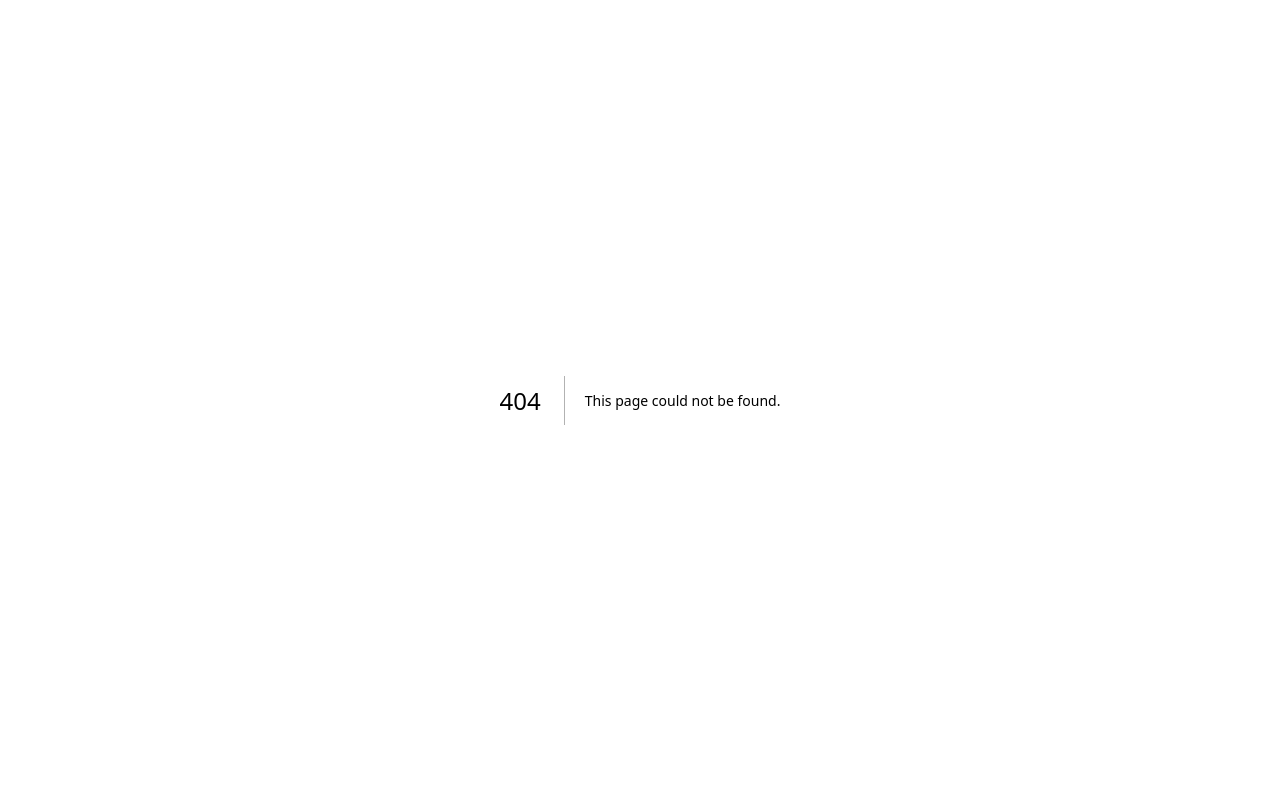
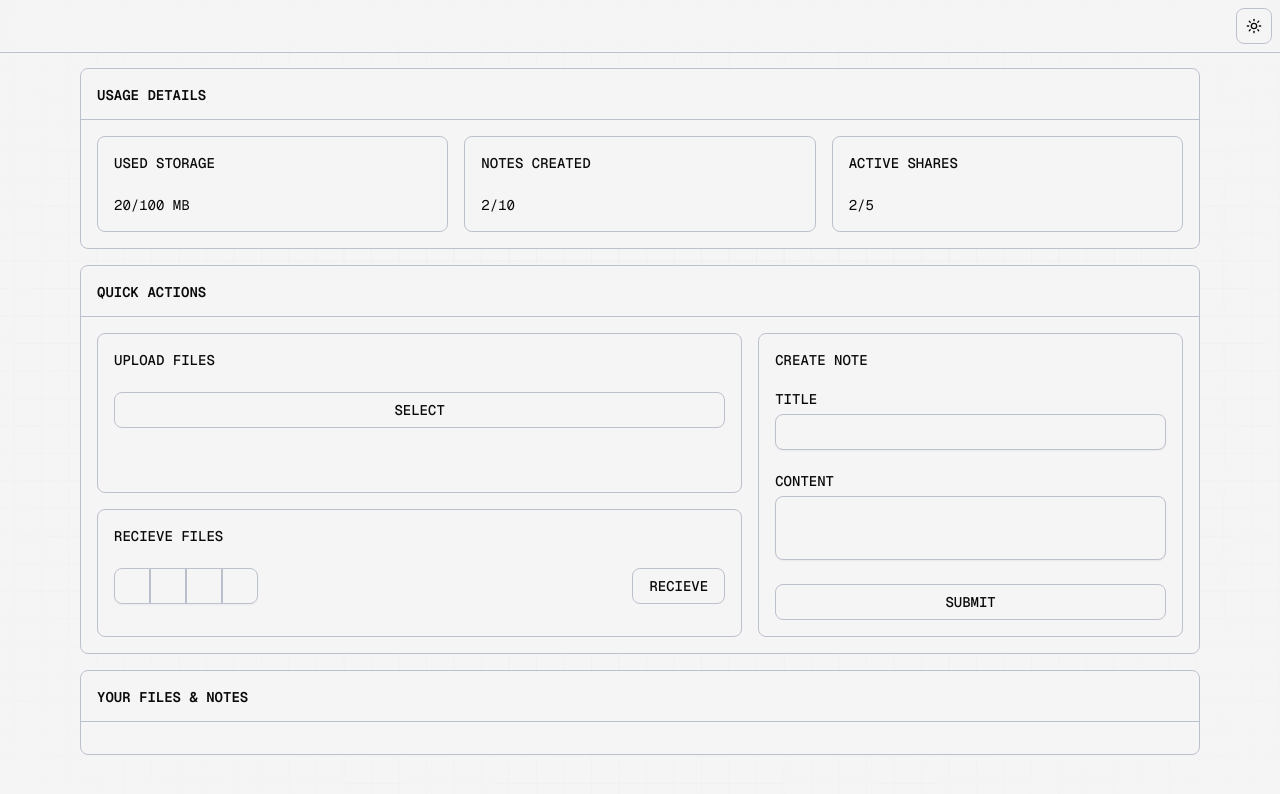
Before and after one commit to d1rshan/tmplockr, a Next.js app: page /dashboard in a window 1280 px wide. Before the commit this address had no page. Shown: the top 794 px of the page. Built offline with nearby package versions, Linux system fonts and the light colour scheme.

Commit message:
feat: add dashboard page with basic layout bento

```diff
--- /dev/null
+++ b/src/app/dashboard/page.tsx
@@ -0,0 +1,127 @@
+import { Button } from "@/components/ui/button";
+import { Card, CardContent, CardHeader, CardTitle } from "@/components/ui/card";
+import { Input } from "@/components/ui/input";
+import {
+  InputOTP,
+  InputOTPGroup,
+  InputOTPSlot,
+} from "@/components/ui/input-otp";
+import { Label } from "@/components/ui/label";
+import { Textarea } from "@/components/ui/textarea";
+import Link from "next/link";
+
+export default function DashboardPage() {
+  return (
+    <div className="px-4 pt-17 max-w-6xl mx-auto grid grid-cols-1 gap-4">
+      <UsageDetailsCard />
+      <QuickActionsCard />
+      <Card>
+        <CardHeader separator>
+          <CardTitle>YOUR FILES & NOTES</CardTitle>
+        </CardHeader>
+        <CardContent></CardContent>
+      </Card>
+    </div>
+  );
+}
+
+export const UsageDetailsCard = () => {
+  return (
+    <Card>
+      <CardHeader separator>
+        <CardTitle>USAGE DETAILS</CardTitle>
+      </CardHeader>
+      <CardContent className="grid grid-cols-1 sm:grid-cols-3 gap-4">
+        <Card>
+          <CardHeader>
+            <CardTitle>USED STORAGE</CardTitle>
+          </CardHeader>
+          <CardContent>20/100 MB</CardContent>
+        </Card>
+        <Card>
+          <CardHeader>
+            <CardTitle>NOTES CREATED</CardTitle>
+          </CardHeader>
+          <CardContent>2/10</CardContent>
+        </Card>
+        <Card>
+          <CardHeader>
+            <CardTitle>ACTIVE SHARES</CardTitle>
+          </CardHeader>
+          <CardContent>2/5</CardContent>
+        </Card>
+      </CardContent>
+    </Card>
+  );
+};
+
+export const QuickActionsCard = () => {
+  return (
+    <Card>
+      <CardHeader separator>
+        <CardTitle>QUICK ACTIONS</CardTitle>
+      </CardHeader>
+      <CardContent className="grid grid-cols-1 sm:grid-cols-5 gap-4">
+        <Card className="sm:col-span-3 sm:row-span-3">
+          <CardHeader>
+            <CardTitle>UPLOAD FILES</CardTitle>
+          </CardHeader>
+          <CardContent>
+            <Button variant={"outline"} className="w-full">
+              SELECT
+            </Button>
+          </CardContent>
+        </Card>
+        <Card className="sm:row-span-4 sm:col-span-2">
+          <CardHeader>
+            <CardTitle>CREATE NOTE</CardTitle>
+          </CardHeader>
+          <CardContent>
+            <form>
+              <div className="grid gap-6 h-full">
+                <div className="grid gap-2">
+                  <Label htmlFor="code">TITLE</Label>
+                  <Input type="text" />
+                </div>
+                <div className="grid gap-2 h-full">
+                  <Label htmlFor="password">CONTENT</Label>
+                  <Textarea className="resize-none w-full h-full max-h-10" />
+                </div>
+                <Button
+                  asChild
+                  variant={"outline"}
+                  className="w-full gap-2"
+                  type="submit"
+                >
+                  <Link href="/dashboard">SUBMIT</Link>
+                </Button>
+              </div>
+            </form>
+          </CardContent>
+        </Card>
+        <Card className="sm:col-span-3 sm:row-span-1">
+          <CardHeader>
+            <CardTitle>RECIEVE FILES</CardTitle>
+          </CardHeader>
+          <CardContent>
+            <form>
+              <div className="flex justify-between items-center gap-2">
+                <InputOTP maxLength={4}>
+                  <InputOTPGroup>
+                    <InputOTPSlot index={0} />
+                    <InputOTPSlot index={1} />
+                    <InputOTPSlot index={2} />
+                    <InputOTPSlot index={3} />
+                  </InputOTPGroup>
+                </InputOTP>
+                <Button variant={"outline"} type="submit">
+                  RECIEVE
+                </Button>
+              </div>
+            </form>
+          </CardContent>
+        </Card>
+      </CardContent>
+    </Card>
+  );
+};
--- a/src/app/layout.tsx
+++ b/src/app/layout.tsx
@@ -1,9 +1,11 @@
 import type { Metadata } from "next";
-import { Inter, Geist, Geist_Mono } from "next/font/google";
+import { Geist, Geist_Mono } from "next/font/google";
 
 import { ThemeProvider } from "@/components/ui/theme-provider";
 
 import "./globals.css";
+import { Navbar } from "@/components/navbar";
+import { GridBackground } from "@/components/grid-background";
 
 const geist = Geist({
   variable: "--font-geist",
@@ -27,13 +29,15 @@ export default function RootLayout({
 }>) {
   return (
     <html lang="en" suppressHydrationWarning>
-      <body className={`${geist.variable}  ${geist_mono.variable} antialiased`}>
+      <body className={`${geist_mono.variable} font-mono relative antialiased`}>
         <ThemeProvider
           attribute={"class"}
           defaultTheme="system"
           enableSystem
           disableTransitionOnChange
         >
+          <Navbar />
+          <GridBackground />
           {children}
         </ThemeProvider>
       </body>
--- a/src/app/page.tsx
+++ b/src/app/page.tsx
@@ -1,34 +1,24 @@
-import { ModeToggle } from "@/components/mode-toggle";
 import { Button } from "@/components/ui/button";
-import Link from "next/link";
 
 export default function Home() {
   return (
-    <div className="relative min-h-screen w-full max-w-6xl mx-auto">
-      <Navbar />
-      <GridBackground />
+    <div className="min-h-screen pt-20 max-w-6xl mx-auto">
       <Hero />
-      <div className="mt-10 mb-20  px-4 grid gap-4 grid-cols-1 sm:grid-cols-2">
+      <div className="hidden mt-10 mb-20 px-4 sm:grid gap-4 grid-cols-2">
         <RecieveForm />
         <SignupForm />
         <LoginForm />
+      </div>
+      <div className="sm:hidden mt-10 grid grid-cols-1 px-4 gap-4">
+        <LoginForm />
+        <RecieveForm />
+        <SignupForm />
       </div>
     </div>
   );
 }
 
-export const GridBackground = () => {
-  return (
-    <div
-      className="-z-10  inset-x-0 mx-auto max-w-6xl h-screen fixed top-0 left-0 bg-background [--line-color:#EDEDED] dark:[--line-color:#202023]
-        bg-[linear-gradient(0deg,transparent_24%,var(--line-color)_25%,var(--line-color)_26%,transparent_27%,transparent_74%,var(--line-color)_75%,var(--line-color)_76%,transparent_77%,transparent),linear-gradient(90deg,transparent_24%,var(--line-color)_25%,var(--line-color)_26%,transparent_27%,transparent_74%,var(--line-color)_75%,var(--line-color)_76%,transparent_77%,transparent)]
-        bg-[size:55px_55px] mask-radial-from-20 "
-    />
-  );
-};
-
-export const Hero = () => {
-  const hero = `
+const hero = `
 ████████╗███╗   ███╗██████╗ ██╗      ██████╗  ██████╗██╗  ██╗██████╗
 ╚══██╔══╝████╗ ████║██╔══██╗██║     ██╔═══██╗██╔════╝██║ ██╔╝██╔══██╗
    ██║   ██╔████╔██║██████╔╝██║     ██║   ██║██║     █████╔╝ ██████╔╝
@@ -37,20 +27,11 @@ export const Hero = () => {
    ╚═╝   ╚═╝     ╚═╝╚═╝     ╚══════╝ ╚═════╝  ╚═════╝╚═╝  ╚═╝╚═╝  ╚═╝
   `;
 
+export const Hero = () => {
   return (
-    <div className="mt-20 text-center">
-      <pre className="ascii-art text-[6px] sm:text-xs lg:text-sm whitespace-pre-wrap ">
-        {hero}
-      </pre>
-    </div>
-  );
-};
-
-export const Navbar = () => {
-  return (
-    <nav className="z-10 fixed top-0 left-0 bg-background/80 backdrop-blur-md flex justify-end p-2  border-b-[0.5px] border-neutral-200 dark:border-neutral-800 inset-x-0">
-      <ModeToggle />
-    </nav>
+    <pre className="ascii-art text-[6px] sm:text-xs lg:text-sm whitespace-pre-wrap text-center">
+      {hero}
+    </pre>
   );
 };
 
@@ -69,48 +50,13 @@ import {
   InputOTPGroup,
   InputOTPSlot,
 } from "@/components/ui/input-otp";
+import Link from "next/link";
 
 export const LoginForm = () => {
   return (
-    <Card className=" shadow-none bg-background">
+    <Card className=" shadow-none bg-background text-sm ">
       <CardHeader separator className="relative">
-        <CardTitle className="font-bold font-mono">LOG IN</CardTitle>
-      </CardHeader>
-      <CardContent>
-        <form>
-          <div className="grid gap-6">
-            <div className="grid gap-2">
-              <Label htmlFor="code">USERNAME</Label>
-              <Input type="text" />
-            </div>
-            <div className="grid gap-2">
-              <Label htmlFor="password">PASSWORD </Label>
-              <Input type="text" />
-
-              {/* <InputOTP maxLength={4}>
-                <InputOTPGroup>
-                  <InputOTPSlot index={0} />
-                  <InputOTPSlot index={1} />
-                  <InputOTPSlot index={2} />
-                  <InputOTPSlot index={3} />
-                </InputOTPGroup>
-              </InputOTP> */}
-            </div>
-            <Button variant={"outline"} className="w-full gap-2" type="submit">
-              ENTER DASHBOARD
-            </Button>
-          </div>
-        </form>
-      </CardContent>
-    </Card>
-  );
-};
-
-export const SignupForm = () => {
-  return (
-    <Card className="shadow-none bg-background row-span-2">
-      <CardHeader separator className="relative">
-        <CardTitle className="font-bold font-mono">SIGN UP</CardTitle>
+        <CardTitle className="font-bold">LOG IN</CardTitle>
       </CardHeader>
       <CardContent>
         <form>
@@ -123,14 +69,46 @@ export const SignupForm = () => {
               <Label htmlFor="password">PASSWORD </Label>
               <Input type="text" />
             </div>
+            <Button
+              asChild
+              variant={"outline"}
+              className="w-full gap-2"
+              type="submit"
+            >
+              <Link href="/dashboard">ENTER DASHBOARD</Link>
+            </Button>
+          </div>
+        </form>
+      </CardContent>
+    </Card>
+  );
+};
+
+export const SignupForm = () => {
+  return (
+    <Card className="row-span-2">
+      <CardHeader separator className="relative">
+        <CardTitle className="font-bold">SIGN UP</CardTitle>
+      </CardHeader>
+      <CardContent>
+        <form>
+          <div className="grid gap-6">
             <div className="grid gap-2">
-              <Label htmlFor="password">RE-ENTER PASSWORD </Label>
+              <Label htmlFor="code">USERNAME</Label>
+              <Input type="text" />
+            </div>
+            <div className="grid gap-2">
+              <Label htmlFor="password">PASSWORD</Label>
+              <Input type="text" />
+            </div>
+            <div className="grid gap-2">
+              <Label htmlFor="password">RE-ENTER PASSWORD</Label>
               <Input type="text" />
             </div>
           </div>
         </form>
       </CardContent>
-      <CardFooter className=" h-full flex items-end">
+      <CardFooter className="h-full flex items-end">
         <Button variant={"outline"} className="w-full gap-2" type="submit">
           SIGN UP
         </Button>
@@ -141,16 +119,12 @@ export const SignupForm = () => {
 
 export const RecieveForm = () => {
   return (
-    <Card className="shadow-none bg-background">
+    <Card className="shadow-none bg-background text-sm">
       <CardHeader separator className="relative">
-        <CardTitle className="font-bold font-mono">RECIEVE FILES</CardTitle>
+        <CardTitle>RECIEVE FILES</CardTitle>
       </CardHeader>
       <CardContent>
         <form>
-          {/* <div className="grid gap-6"> */}
-          {/* <div className="grid gap-2"> */}
-          {/* <Label htmlFor="password">ENTER CODE</Label> */}
-
           <div className="flex justify-between gap-2">
             <InputOTP maxLength={4}>
               <InputOTPGroup>
@@ -160,12 +134,10 @@ export const RecieveForm = () => {
                 <InputOTPSlot index={3} />
               </InputOTPGroup>
             </InputOTP>
-            <Button variant={"outline"} className="" type="submit">
+            <Button variant={"outline"} type="submit">
               RECIEVE
             </Button>
           </div>
-          {/* </div> */}
-          {/* </div> */}
         </form>
       </CardContent>
     </Card>
--- /dev/null
+++ b/src/components/grid-background.tsx
@@ -0,0 +1,9 @@
+export const GridBackground = () => {
+  return (
+    <div
+      className="-z-10  inset-x-0 mx-auto  h-screen fixed top-0 left-0 bg-transparent [--line-color:#EDEDED] dark:[--line-color:#202023]
+        bg-[linear-gradient(0deg,transparent_24%,var(--line-color)_25%,var(--line-color)_26%,transparent_27%,transparent_74%,var(--line-color)_75%,var(--line-color)_76%,transparent_77%,transparent),linear-gradient(90deg,transparent_24%,var(--line-color)_25%,var(--line-color)_26%,transparent_27%,transparent_74%,var(--line-color)_75%,var(--line-color)_76%,transparent_77%,transparent)]
+        bg-[size:55px_55px] mask-radial-from-0 "
+    />
+  );
+};
--- /dev/null
+++ b/src/components/navbar.tsx
@@ -0,0 +1,9 @@
+import { ModeToggle } from "./mode-toggle";
+
+export const Navbar = () => {
+  return (
+    <nav className="z-10 fixed top-0 left-0 bg-background/65 backdrop-blur-md flex justify-end p-2  border-b-[0.5px]  inset-x-0">
+      <ModeToggle />
+    </nav>
+  );
+};
--- a/src/components/ui/card.tsx
+++ b/src/components/ui/card.tsx
@@ -7,7 +7,7 @@ function Card({ className, ...props }: React.ComponentProps<"div">) {
     <div
       data-slot="card"
       className={cn(
-        "bg-card text-card-foreground flex flex-col gap-6 rounded-md border py-4 shadow-sm",
+        "bg-background flex flex-col gap-4 rounded-md border py-4",
         className
       )}
       {...props}
@@ -24,8 +24,10 @@ function CardHeader({
     <div
       data-slot="card-header"
       className={cn(
-        "@container/card-header grid auto-rows-min grid-rows-[auto_auto] items-start gap-1.5 px-6 has-data-[slot=card-action]:grid-cols-[1fr_auto]",
-        separator ? "border-b [.border-b]:pb-2" : "",
+        "@container/card-header grid auto-rows-min grid-rows-[auto_auto] items-start gap-1.5 px-4 has-data-[slot=card-action]:grid-cols-[1fr_auto]",
+        separator
+          ? "border-b [.border-b]:pb-2 font-semibold"
+          : "[.border-b]:pb-0 font-medium",
         className
       )}
       {...props}
@@ -37,7 +39,7 @@ function CardTitle({ className, ...props }: React.ComponentProps<"div">) {
   return (
     <div
       data-slot="card-title"
-      className={cn("leading-none font-semibold", className)}
+      className={cn("leading-none text-sm", className)}
       {...props}
     />
   );
@@ -70,7 +72,7 @@ function CardContent({ className, ...props }: React.ComponentProps<"div">) {
   return (
     <div
       data-slot="card-content"
-      className={cn("px-6", className)}
+      className={cn("px-4 text-sm h-full", className)}
       {...props}
     />
   );
--- a/src/components/ui/input.tsx
+++ b/src/components/ui/input.tsx
@@ -8,11 +8,9 @@ function Input({ className, type, ...props }: React.ComponentProps<"input">) {
       type={type}
       data-slot="input"
       className={cn(
-        "font-mono",
-        "file:text-foreground placeholder:text-muted-foreground selection:bg-primary selection:text-primary-foreground bg-background border h-9 w-full min-w-0 rounded-md   px-3 py-1 text-base shadow-xs transition-[color,box-shadow] outline-none file:inline-flex file:h-7 file:border-0 file:bg-transparent file:text-sm file:font-medium disabled:pointer-events-none disabled:cursor-not-allowed disabled:opacity-50 md:text-sm",
+        "file:text-foreground placeholder:text-muted-foreground selection:bg-primary selection:text-primary-foreground bg-background border h-9 w-full min-w-0 rounded-md   px-3 py-1 shadow-xs transition-[color,box-shadow] outline-none file:inline-flex file:h-7 file:border-0 file:bg-transparent file:text-sm file:font-medium disabled:pointer-events-none disabled:cursor-not-allowed disabled:opacity-50 text-sm md:text-sm",
         // "focus-visible:border-ring focus-visible:ring-ring/50 focus-visible:ring-[3px]",
         "aria-invalid:ring-destructive/20 dark:aria-invalid:ring-destructive/40 aria-invalid:border-destructive",
-        "",
         className
       )}
       {...props}
--- a/src/components/ui/label.tsx
+++ b/src/components/ui/label.tsx
@@ -13,7 +13,7 @@ function Label({
     <LabelPrimitive.Root
       data-slot="label"
       className={cn(
-        "flex items-center gap-2 text-sm leading-none font-medium font-mono select-none group-data-[disabled=true]:pointer-events-none group-data-[disabled=true]:opacity-50 peer-disabled:cursor-not-allowed peer-disabled:opacity-50",
+        "flex items-center gap-2 text-sm leading-none font-medium select-none group-data-[disabled=true]:pointer-events-none group-data-[disabled=true]:opacity-50 peer-disabled:cursor-not-allowed peer-disabled:opacity-50",
         className
       )}
       {...props}
--- /dev/null
+++ b/src/components/ui/table.tsx
@@ -0,0 +1,116 @@
+"use client"
+
+import * as React from "react"
+
+import { cn } from "@/lib/utils"
+
+function Table({ className, ...props }: React.ComponentProps<"table">) {
+  return (
+    <div
+      data-slot="table-container"
+      className="relative w-full overflow-x-auto"
+    >
+      <table
+        data-slot="table"
+        className={cn("w-full caption-bottom text-sm", className)}
+        {...props}
+      />
+    </div>
+  )
+}
+
+function TableHeader({ className, ...props }: React.ComponentProps<"thead">) {
+  return (
+    <thead
+      data-slot="table-header"
+      className={cn("[&_tr]:border-b", className)}
+      {...props}
+    />
+  )
+}
+
+function TableBody({ className, ...props }: React.ComponentProps<"tbody">) {
+  return (
+    <tbody
+      data-slot="table-body"
+      className={cn("[&_tr:last-child]:border-0", className)}
+      {...props}
+    />
+  )
+}
+
+function TableFooter({ className, ...props }: React.ComponentProps<"tfoot">) {
+  return (
+    <tfoot
+      data-slot="table-footer"
+      className={cn(
+        "bg-muted/50 border-t font-medium [&>tr]:last:border-b-0",
+        className
+      )}
+      {...props}
+    />
+  )
+}
+
+function TableRow({ className, ...props }: React.ComponentProps<"tr">) {
+  return (
+    <tr
+      data-slot="table-row"
+      className={cn(
+        "hover:bg-muted/50 data-[state=selected]:bg-muted border-b transition-colors",
+        className
+      )}
+      {...props}
+    />
+  )
+}
+
+function TableHead({ className, ...props }: React.ComponentProps<"th">) {
+  return (
+    <th
+      data-slot="table-head"
+      className={cn(
+        "text-foreground h-10 px-2 text-left align-middle font-medium whitespace-nowrap [&:has([role=checkbox])]:pr-0 [&>[role=checkbox]]:translate-y-[2px]",
+        className
+      )}
+      {...props}
+    />
+  )
+}
+
+function TableCell({ className, ...props }: React.ComponentProps<"td">) {
+  return (
+    <td
+      data-slot="table-cell"
+      className={cn(
+        "p-2 align-middle whitespace-nowrap [&:has([role=checkbox])]:pr-0 [&>[role=checkbox]]:translate-y-[2px]",
+        className
+      )}
+      {...props}
+    />
+  )
+}
+
+function TableCaption({
+  className,
+  ...props
+}: React.ComponentProps<"caption">) {
+  return (
+    <caption
+      data-slot="table-caption"
+      className={cn("text-muted-foreground mt-4 text-sm", className)}
+      {...props}
+    />
+  )
+}
+
+export {
+  Table,
+  TableHeader,
+  TableBody,
+  TableFooter,
+  TableHead,
+  TableRow,
+  TableCell,
+  TableCaption,
+}
--- /dev/null
+++ b/src/components/ui/textarea.tsx
@@ -0,0 +1,18 @@
+import * as React from "react";
+
+import { cn } from "@/lib/utils";
+
+function Textarea({ className, ...props }: React.ComponentProps<"textarea">) {
+  return (
+    <textarea
+      data-slot="textarea"
+      className={cn(
+        " placeholder:text-muted-foreground selection:bg-foreground selection:text-background flex field-sizing-content min-h-16 w-full rounded-md border bg-background px-3 py-2 text-base shadow-xs transition-[color,box-shadow] outline-none  disabled:cursor-not-allowed disabled:opacity-50 md:text-sm",
+        className
+      )}
+      {...props}
+    />
+  );
+}
+
+export { Textarea };
```
